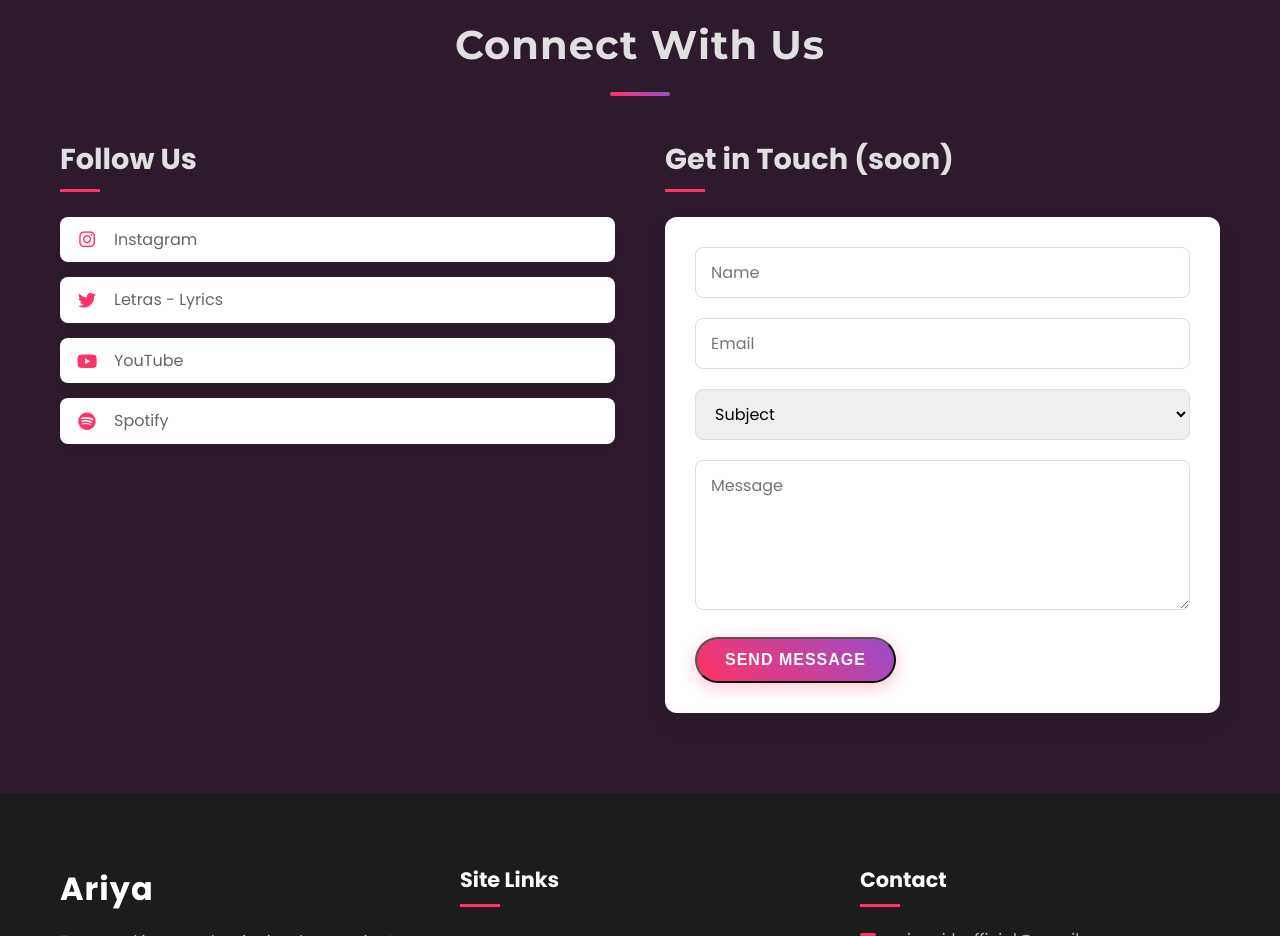
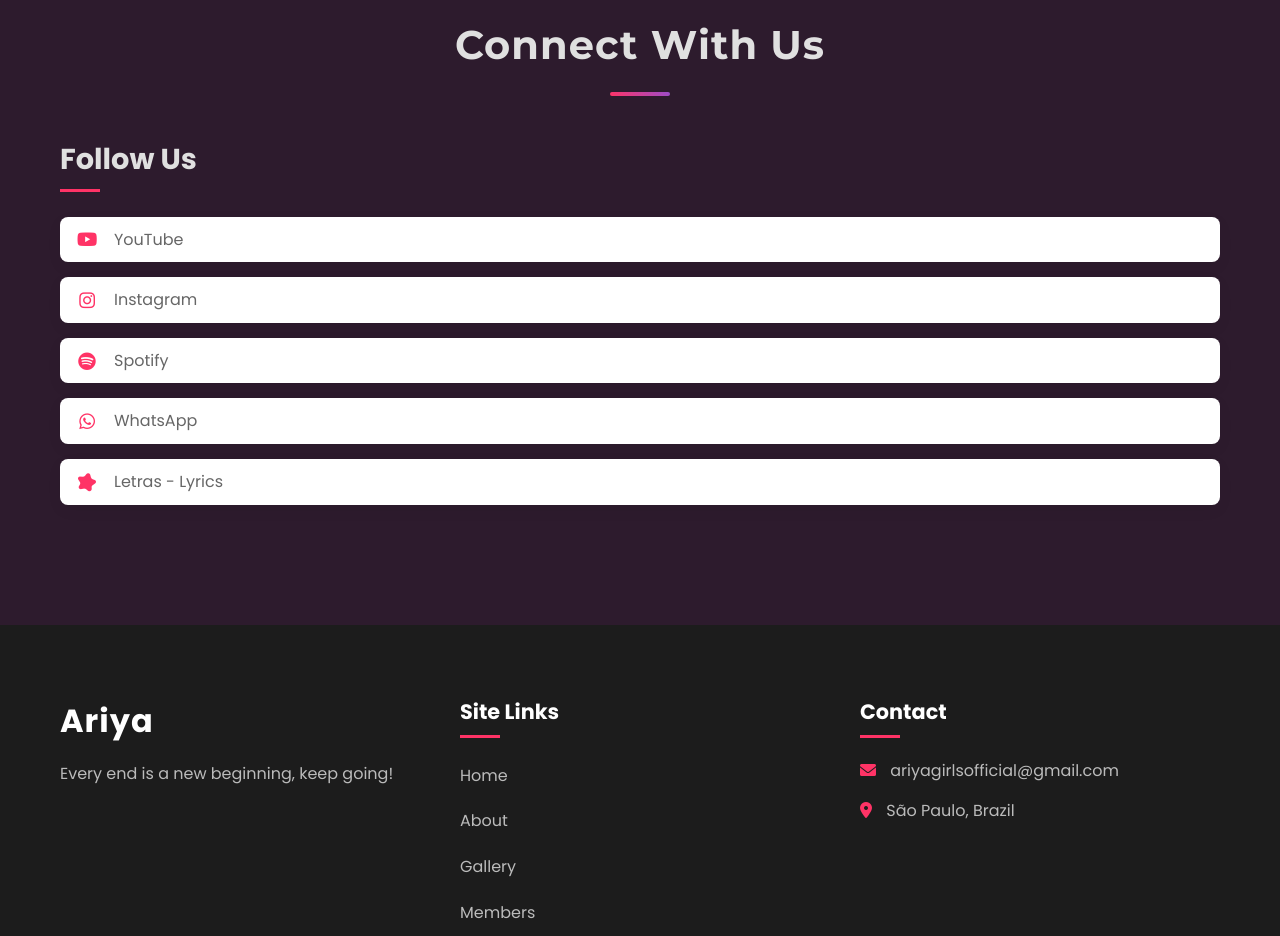
Before and after one commit to ariyagirlsofficial/official, a plain HTML site: page index.html in a window 1280 px wide. Shown: the part 3500-4436 px from the top of the page. Drawn offline with Linux system fonts and the light colour scheme.

Commit message:
update 0.1

```diff
--- a/index.html
+++ b/index.html
@@ -193,15 +193,22 @@
                 <div class="social-column">
                     <h3>Follow Us</h3>
                     <div class="social-links">
-                        <!-- <a href="#" class="social-link"><i class="fab fa-facebook-f"></i> Facebook</a> -->
+
+                        <a href="https://www.youtube.com/@ariyagirls-official" class="social-link"><i
+                                class="fab fa-youtube"></i> YouTube</a>
+
                         <a href="https://www.instagram.com/ariya.girls" class="social-link"><i
                                 class="fab fa-instagram"></i> Instagram</a>
-                        <a href="https://www.letras.mus.br/ariya-official/#google_vignette  " class="social-link"><i
-                                class="fab fa-twitter"></i> Letras - Lyrics</a>
-                        <a href="https://www.youtube.com/@ariyagirls-official" class="social-link"><i
-                                class="fab fa-youtube"></i> YouTube</a>
+
                         <a href="https://open.spotify.com/intl-pt/artist/4O2bjzna1hKuj8WTzUl5SQ" class="social-link"><i
                                 class="fab fa-spotify"></i> Spotify</a>
+
+                        <a href="https://chat.whatsapp.com/SEU-CODIGO-DE-CONVITE" class="social-link"><i
+                                class="fab fa-whatsapp"></i> WhatsApp</a>
+
+                        <a href="https://www.letras.mus.br/ariya-official/#google_vignette  " class="social-link"><i
+                                class="fas fa-splotch"></i> Letras - Lyrics</a>
+
                     </div>
                     <!-- <div class="newsletter">
                         <h3>Join Our Newsletter</h3>
@@ -211,30 +218,7 @@
                         </form>
                     </div> -->
                 </div>
-                <div class="form-column">
-                    <h3>Get in Touch (soon)</h3>
-                    <form id="contactForm" class="contact-form">
-                        <div class="form-group">
-                            <input type="text" placeholder="Name" required>
-                        </div>
-                        <div class="form-group">
-                            <input type="email" placeholder="Email" required>
-                        </div>
-                        <div class="form-group">
-                            <select>
-                                <option value="" disabled selected>Subject</option>
-                                <option value="booking">Booking Inquiry</option>
-                                <option value="press">Press Request</option>
-                                <option value="fanmail">Fan Mail</option>
-                                <option value="other">Other</option>
-                            </select>
-                        </div>
-                        <div class="form-group">
-                            <textarea placeholder="Message" required></textarea>
-                        </div>
-                        <button type="submit" class="btn btn-primary">Send Message</button>
-                    </form>
-                </div>
+
             </div>
         </div>
     </section>
--- a/styles.css
+++ b/styles.css
@@ -1477,3 +1477,17 @@
         margin: 1.5rem 0;
     }
 }
+
+.whatsapp-btn {
+    display: inline-block;
+    background-color: #25D366;
+    color: white;
+    padding: 10px 20px;
+    border-radius: 5px;
+    text-decoration: none;
+    font-weight: bold;
+  }
+
+  .whatsapp-btn:hover {
+    background-color: #128C7E;
+  }
```
